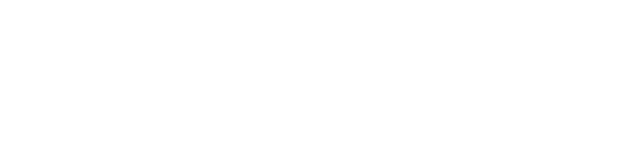
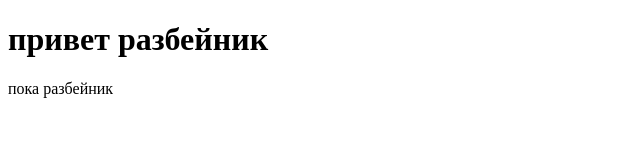
Before and after one commit to Evgenia2007/evgenia2007.github.io, a plain HTML site: page task_1.html in a window 1280 px wide. Shown: the whole page, without its empty margins (0-640 px from the left). Drawn offline with Linux system fonts and the light colour scheme.

Commit message:
Add files via upload

```diff
--- a/task_1.html
+++ b/task_1.html
@@ -6,6 +6,8 @@
     <title>Document</title>
 </head>
 <body>
+    <h1>привет разбейник</h1>
+    <p>пока разбейник</p>
 
 </body>
 </html>
```
